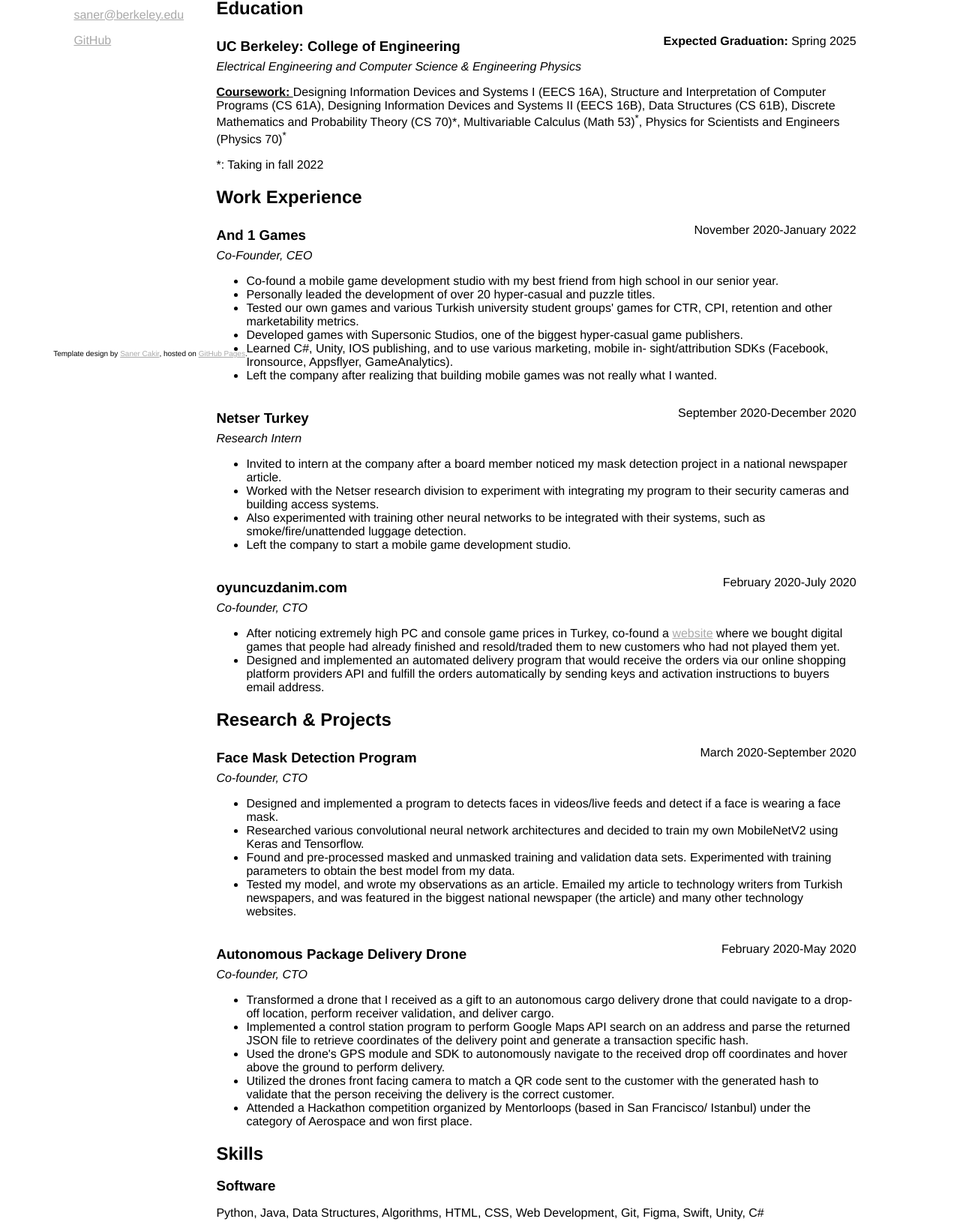
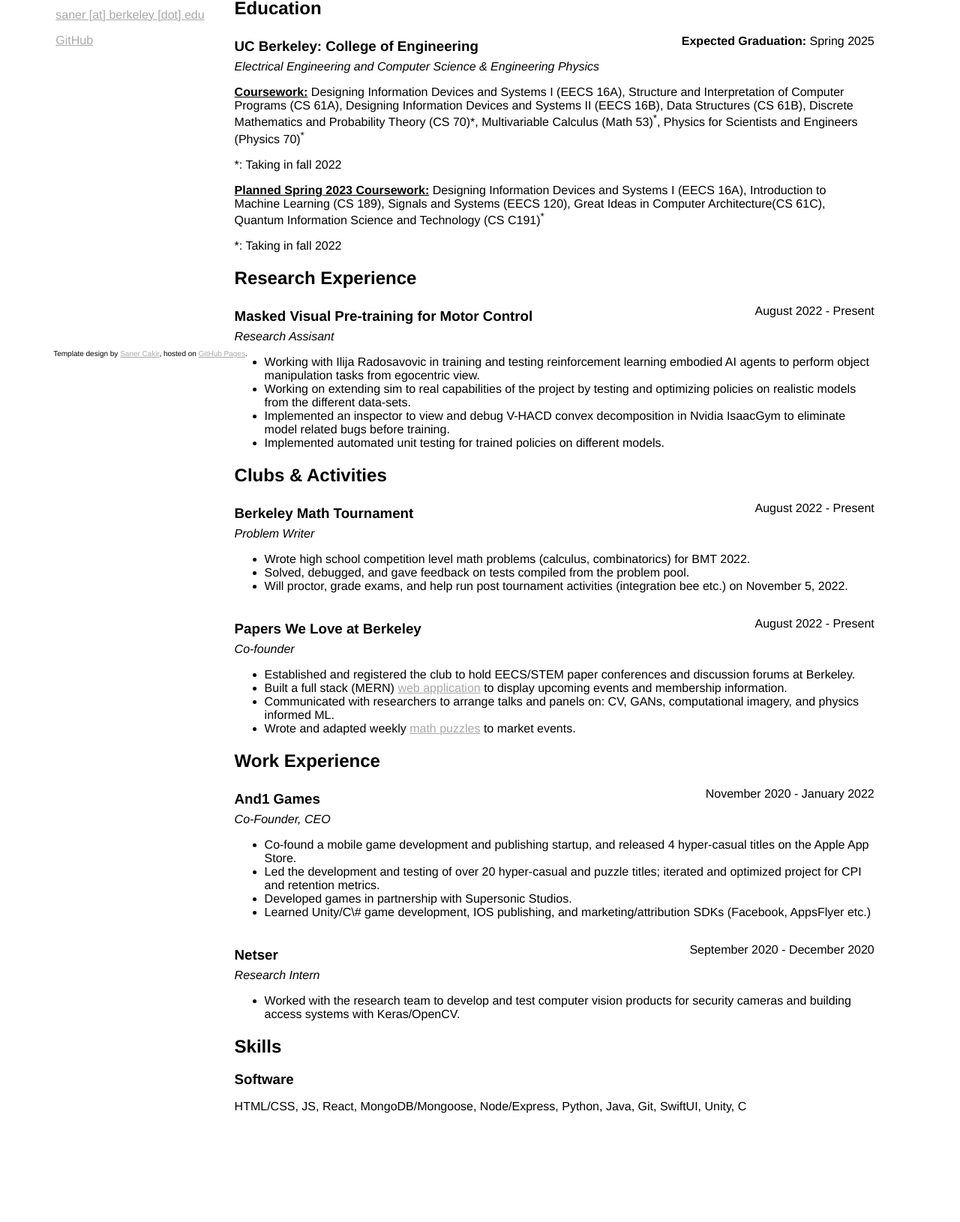
Before and after one commit to saneeeee/saneeeee.github.io, a plain HTML site: page index.html in a window 1280 px wide. Shown: the part 314-1944 px from the top of the page at 75% size. After the commit the page ends 1863 px from the top, so only its background shows below. Drawn offline with Linux system fonts and the light colour scheme.

Commit message:
update cv

```diff
--- a/index.html
+++ b/index.html
@@ -16,16 +16,16 @@
             <div class="profile-area content-item">
                 <img src="http://github.com/saneeeee.png" class="profile-image" alt="My profile picture">
                 <h3 class="contact">Contact</h3>
-                <p><a href="mailto:saner@berkeley.edu">saner@berkeley.edu</a></p>
+                <p><a href="#">saner [at] berkeley [dot] edu</a></p>
                 <p><a href="https://github.com/saneeeee">GitHub</a></p>
             </div>
             <div class="main-content content-item">
                 <!--About-->
                 <h2>About</h2>
                 <p>I am a sophomore at UC Berkeley majoring in <a href="https://eecs.berkeley.edu">EECS</a>,
-                    and possibly <a href="https://physics.berkeley.edu">Engineering Physics</a>.
+                    with a minor in <a href="hhttps://math.berkeley.edu/">Math</a>.
                     My interests include theoretical computing, computer vision, and machine learning. I am running
-                    the <a href="https://paperswelove.org">Papers We Love</a> chapter in UCB.</p>
+                    the <a href="https://pwl-berkeley.herokuapp.com">Papers We Love</a> chapter in UCB.</p>
 
                 <!--Education-->
                 <h2>Education</h2>
@@ -34,107 +34,85 @@
                     <p><strong>Expected Graduation:</strong>  Spring 2025</p>
                 </div>
                 <p class="position">Electrical Engineering and Computer Science & Engineering Physics</p>
-                <p><strong><u>Coursework: </u></strong>Designing Information Devices and Systems I (EECS 16A),
+                <p><strong><u>Coursework:</u></strong> Designing Information Devices and Systems I (EECS 16A),
                     Structure and Interpretation of Computer Programs (CS 61A),
                     Designing Information Devices and Systems II (EECS 16B), Data Structures (CS 61B),
                     Discrete Mathematics and Probability Theory (CS 70)*, Multivariable Calculus (Math 53)<sup>*</sup>,
                      Physics for Scientists and Engineers (Physics 70)<sup>*</sup></p>
                 <p>*: Taking in fall 2022</p>
+                <p><strong><u>Planned Spring 2023 Coursework:</u></strong> Designing Information Devices and Systems I (EECS 16A),
+                    Introduction to Machine Learning (CS 189), Signals and Systems (EECS 120), Great Ideas in Computer Architecture(CS 61C), Quantum Information Science and Technology (CS C191)<sup>*</sup></p>
+                <p>*: Taking in fall 2022</p>
 
+                <!--Research Experience-->
+                <h2>Research Experience</h2>
+
+                <div class="item-title">
+                   <h3>Masked Visual Pre-training for Motor Control</h3>
+                   <p>August 2022 - Present</p>
+               </div>
+               <p class="position">Research Assisant</p>
+               <ul>
+                <li> Working with Ilija Radosavovic in training and testing reinforcement learning embodied AI agents to perform object manipulation tasks from egocentric view. </li>
+                <li> Working on extending sim to real capabilities of the project by testing and optimizing policies on realistic models from the different data-sets. </li>
+                 <li> Implemented an inspector to view and debug V-HACD convex decomposition in Nvidia IsaacGym to eliminate model related bugs before training. </li>
+                <li> Implemented automated unit testing for trained policies on different models. </li>
+               </ul>
+
+                <!--Clubs and Activities-->
+                <h2>Clubs & Activities</h2>
+
+                <div class="item-title">
+                    <h3>Berkeley Math Tournament</h3>
+                    <p>August 2022 - Present</p>
+                </div>
+                <p class="position">Problem Writer</p>
+                <ul>
+                    <li>Wrote high school competition level math problems (calculus, combinatorics) for BMT 2022.</li>
+                    <li>Solved, debugged, and gave feedback on tests compiled from the problem pool.</li>
+                    <li>Will proctor, grade exams, and help run post tournament activities (integration bee etc.) on November 5, 2022.</li>
+                </ul>
+
+                <div class="item-title">
+                    <h3>Papers We Love at Berkeley</h3>
+                    <p>August 2022 - Present</p>
+                </div>
+                <p class="position">Co-founder</p>
+                <ul>
+                    <li>Established and registered the club to hold EECS/STEM paper conferences and discussion forums at Berkeley.</li>
+                    <li>Built a full stack (MERN) <a href="https://pwl-berkeley.herokuapp.com">web application</a> to display upcoming events and membership information.</li>
+                    <li>Communicated with researchers to arrange talks and panels on: CV, GANs, computational imagery, and physics informed ML.</li>
+                    <li>Wrote and adapted weekly <a href="https://pwl-berkeley.herokuapp.com/fun">math puzzles</a> to market events.</li>
+                </ul>
 
                 <!--Work Experience-->
                 <h2>Work Experience</h2>
-                <div class="item-title">
-                    <h3>And 1 Games</h3>
-                    <p>November 2020-January 2022</p>
-                </div>
-                <p class="position">Co-Founder, CEO</p>
-                <ul>
-                    <li>Co-found a mobile game development studio with my best friend from high school in our senior year.</li>
-                    <li>Personally leaded the development of over 20 hyper-casual and puzzle titles.</li>
-                    <li>Tested our own games and various Turkish university student groups' games
-                        for CTR, CPI, retention and other marketability metrics.</li>
-                    <li>Developed games with Supersonic Studios, one of the biggest hyper-casual game
-                        publishers.</li>
-                    <li>Learned C#, Unity, IOS publishing, and to use various marketing, mobile in-
-                        sight/attribution SDKs (Facebook, Ironsource, Appsflyer, GameAnalytics).</li>
-                    <li>Left the company after realizing that building mobile games was not really what
-                        I wanted.</li>
-                </ul>
 
                 <div class="item-title">
-                    <h3>Netser Turkey</h3>
-                    <p>September 2020-December 2020</p>
+                   <h3>And1 Games</h3>
+                   <p>November 2020 - January 2022</p>
+               </div>
+               <p class="position">Co-Founder, CEO</p>
+               <ul>
+                <li>Co-found a mobile game development and publishing startup, and released 4 hyper-casual titles on the Apple App Store.</li>
+                <li>Led the development and testing of over 20 hyper-casual and puzzle titles; iterated and optimized project for CPI and retention metrics.</li>
+                <li>Developed games in partnership with Supersonic Studios.</li>
+                <li>Learned Unity/C\# game development, IOS publishing, and marketing/attribution SDKs (Facebook, AppsFlyer etc.)</li>
+               </ul>
+
+               <div class="item-title">
+                <h3>Netser</h3>
+                <p>September 2020 - December 2020</p>
                 </div>
                 <p class="position">Research Intern</p>
                 <ul>
-                    <li>Invited to intern at the company after a board member noticed
-                        my mask detection project in a national newspaper article.</li>
-                    <li>Worked with the Netser research division to experiment with
-                        integrating my program to their security cameras and building access systems.</li>
-                    <li>Also experimented with training other neural networks to be integrated with
-                        their systems, such as smoke/fire/unattended luggage detection.</li>
-                    <li>Left the company to start a mobile game development studio.</li>
-                </ul>
-
-                <div class="item-title">
-                    <h3>oyuncuzdanim.com</h3>
-                    <p>February 2020-July 2020</p>
-                </div>
-                <p class="position">Co-founder, CTO</p>
-                <ul>
-                    <li>After noticing extremely high PC and console game prices in Turkey,
-                        co-found a <a href="oyuncuzdanim.com">website</a> where we bought digital games that people had already finished
-                        and resold/traded them to new customers who had not played them yet.</li>
-                    <li>Designed and implemented an automated delivery program that would receive the orders
-                        via our online shopping platform providers API and fulfill the orders automatically by sending keys
-                        and activation instructions to buyers email address.</li>
-                </ul>
-
-                 <!--Research & Projects-->
-                 <h2>Research & Projects</h2>
-
-                 <div class="item-title">
-                    <h3>Face Mask Detection Program</h3>
-                    <p>March 2020-September 2020</p>
-                </div>
-                <p class="position">Co-founder, CTO</p>
-                <ul>
-                    <li>Designed and implemented a program to detects faces in videos/live feeds and
-                        detect if a face is wearing a face mask.</li>
-                    <li>Researched various convolutional neural network architectures and
-                         decided to train my own MobileNetV2 using Keras and Tensorflow.</li>
-                    <li>Found and pre-processed masked and unmasked training and validation data sets.
-                        Experimented with training parameters to obtain the best model from my data.</li>
-                    <li>Tested my model, and wrote my observations as an article. Emailed my article to technology writers from
-                        Turkish newspapers, and was featured in the biggest national newspaper
-                        (the article) and many other technology websites.</li>
-                </ul>
-
-                <div class="item-title">
-                    <h3>Autonomous Package Delivery Drone</h3>
-                    <p>February 2020-May 2020</p>
-                </div>
-                <p class="position">Co-founder, CTO</p>
-                <ul>
-                    <li>Transformed a drone that I received as a gift to an autonomous cargo delivery
-                        drone that could navigate to a drop-off location, perform receiver validation,
-                        and deliver cargo.</li>
-                    <li>Implemented a control station program to perform Google Maps API search on
-                        an address and parse the returned JSON file to retrieve coordinates of
-                        the delivery point and generate a transaction specific hash.</li>
-                    <li>Used the drone's GPS module and SDK to autonomously navigate to the received drop off
-                        coordinates and hover above the ground to perform delivery.</li>
-                    <li>Utilized the drones front facing camera to match a QR code sent to the customer with the generated
-                        hash to validate that the person receiving the delivery is the correct customer.</li>
-                    <li>Attended a Hackathon competition organized by Mentorloops (based in San Francisco/ Istanbul)
-                         under the category of Aerospace and won first place.</li>
+                <li> Worked with the research team to develop and test computer vision products for security cameras and building access systems with Keras/OpenCV.</li>
                 </ul>
 
                 <!--Skills-->
                 <h2>Skills</h2>
                 <h3>Software</h3>
-                <p>Python, Java, Data Structures, Algorithms, HTML, CSS, Web Development, Git, Figma, Swift, Unity, C#
+                <p>HTML/CSS, JS, React, MongoDB/Mongoose, Node/Express, Python, Java, Git, SwiftUI, Unity, C
                 </p>
             </div>
         </div>
```
